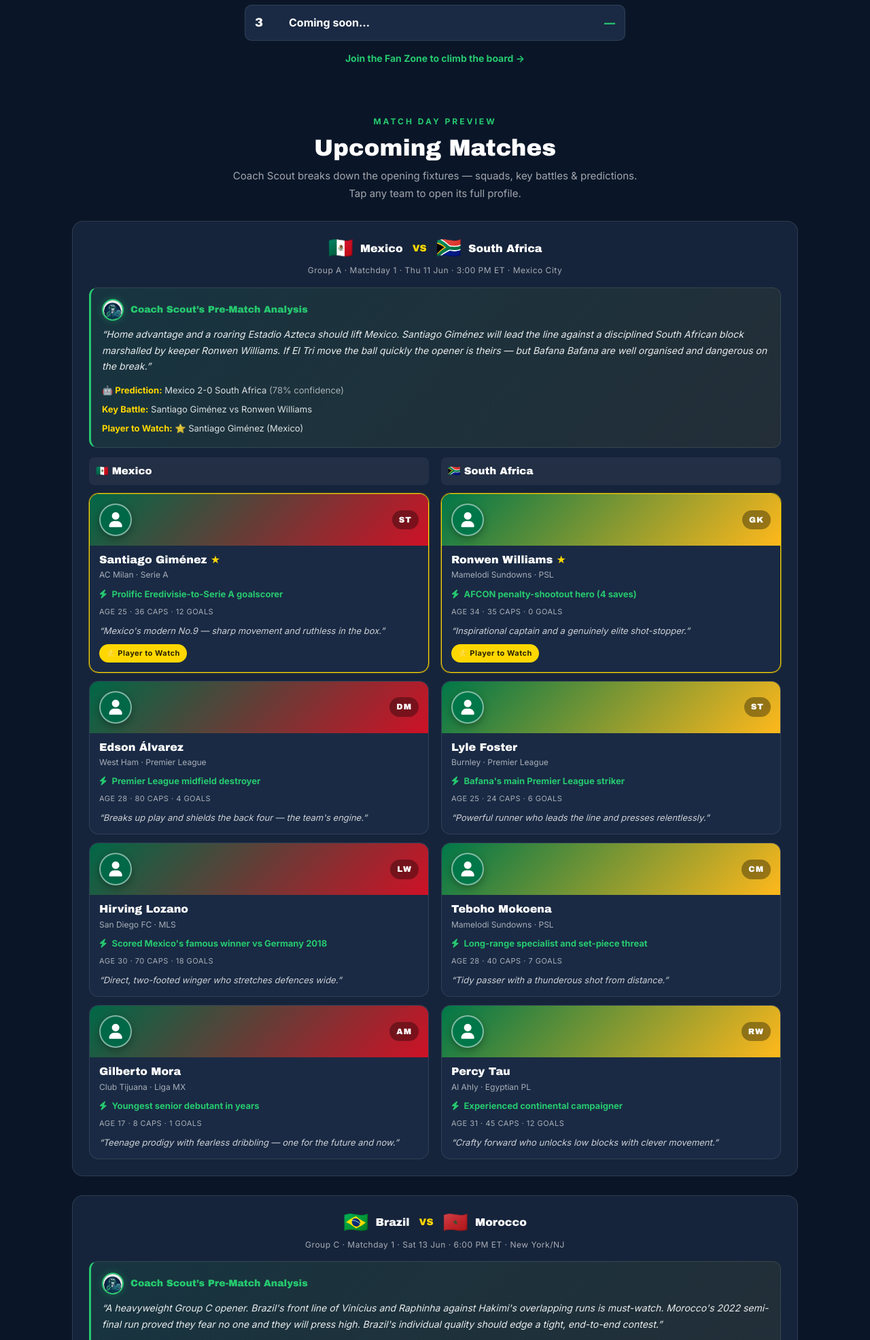
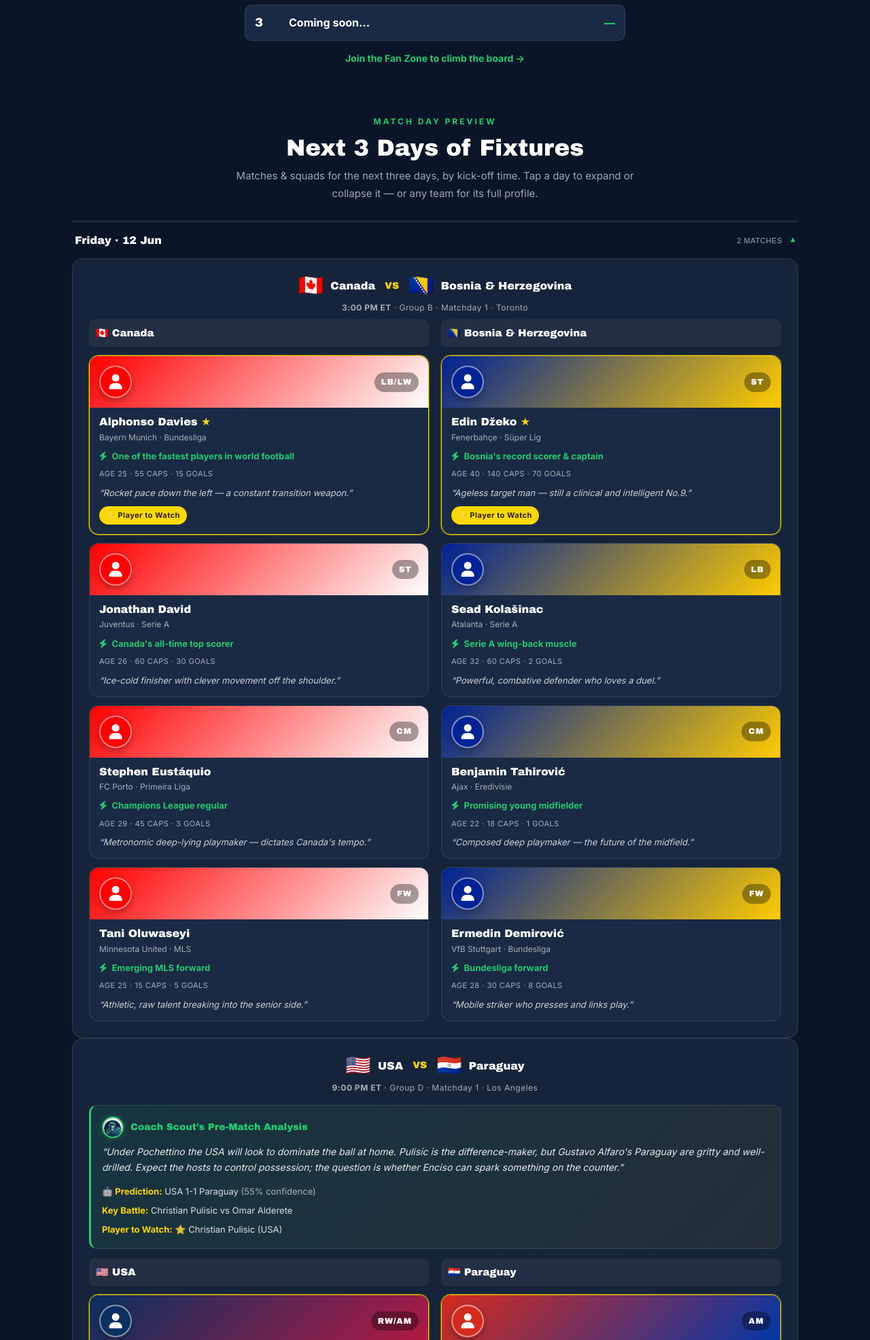
Before and after one commit to alexspencer2807/Scout-Videography, a Flask app: page /worldcup in a window 1280 px wide. Shown: the part 818-2790 px from the top of the page at 68% size. Run offline with Flask 3, Linux system fonts and the light colour scheme; data that the repository does not hold is empty.

Commit message:
Match preview: rolling 3-day view, time-ordered, collapsible by day
Rework the Match Day Preview from a fixed set of featured fixtures into a
rolling 3-day window driven by today's date:
- Shows the next 3 distinct fixture dates (falls back to the last 3 once the
  tournament ends), ordered by date then kick-off time.
- Each day is a collapsible group separated by a horizontal border; the nearest
  day is expanded by default, the rest collapsed.
- Every match still shows both squads' player profiles, plus Coach Scout's
  analysis when available for that fixture.

Co-Authored-By: Claude Opus 4.8 (1M context) <noreply@anthropic.com>

```diff
--- a/static/css/worldcup.css
+++ b/static/css/worldcup.css
@@ -518,6 +518,26 @@
   .wc-coach-ask-form select { flex-grow: 1; }
 }
 
+/* ============ ROLLING 3-DAY PREVIEW: collapsible day groups ============ */
+.wc-day-group { border-top: 2px solid var(--wc-line); }
+.wc-day-head {
+  width: 100%; display: flex; align-items: center; gap: 12px;
+  background: transparent; border: none; cursor: pointer;
+  padding: 18px 4px; color: #fff; text-align: left;
+}
+.wc-day-head:hover .wc-day-date { color: var(--wc-green); }
+.wc-day-date {
+  font-family: 'Archivo Black', sans-serif; font-size: 16px; margin-right: auto;
+  transition: color 0.2s;
+}
+.wc-day-count {
+  color: var(--wc-muted); font-size: 11px; text-transform: uppercase; letter-spacing: 0.5px;
+}
+.wc-day-chev { color: var(--wc-green); font-size: 14px; transition: transform 0.25s; }
+.wc-day-group.open .wc-day-chev { transform: rotate(180deg); }
+.wc-day-body { display: none; }
+.wc-day-group.open .wc-day-body { display: block; padding-bottom: 16px; }
+
 /* ============ ASK COACH SCOUT banner ============ */
 .wc-coachask-banner {
   display: block; width: 100%; max-width: 520px; margin: 22px auto 4px;
--- a/static/js/worldcup.js
+++ b/static/js/worldcup.js
@@ -848,18 +848,33 @@
     return null;
   }
 
-  function renderMatchPreview() {
-    var body = document.getElementById('wcMatchPreviewBody');
-    if (!body || !PLAYERS) return;
+  // Full weekday for the day separators, e.g. "Thursday · 11 June".
+  var WC_DOW_FULL = ['Sunday', 'Monday', 'Tuesday', 'Wednesday', 'Thursday', 'Friday', 'Saturday'];
+  function fmtFullDate(iso) {
+    if (!iso) return '';
+    var p = iso.split('-');
+    var d = new Date(Date.UTC(+p[0], +p[1] - 1, +p[2], 12));
+    return WC_DOW_FULL[d.getUTCDay()] + ' · ' + (+p[2]) + ' ' + WC_MONTHS[+p[1] - 1];
+  }
+  function localISO(d) {
+    var m = d.getMonth() + 1, day = d.getDate();
+    return d.getFullYear() + '-' + (m < 10 ? '0' : '') + m + '-' + (day < 10 ? '0' : '') + day;
+  }
+  // The next 3 distinct fixture dates from today — the rolling 3-day window.
+  // Falls back to the last 3 dates once the tournament is over.
+  function rollingDates() {
+    var seen = {}, dates = [];
+    MATCHES.forEach(function (m) { if (!seen[m.date]) { seen[m.date] = 1; dates.push(m.date); } });
+    dates.sort();
+    var todayISO = localISO(new Date());
+    var upcoming = dates.filter(function (d) { return d >= todayISO; });
+    return (upcoming.length ? upcoming : dates.slice(-3)).slice(0, 3);
+  }
 
-    var blocks = MATCH_ANALYSIS.map(function (an) {
-      var m = findMatchByNo(an.no);
-      if (!m) return '';
+  // One match block: teams + (Coach Scout analysis if available) + player profiles.
+  function matchPreviewBlock(m, an) {
     var tA = PLAYERS[m.ca], tB = PLAYERS[m.cb];
     if (!tA || !tB) return '';
-
-      var watchTeam = an.watchCode === m.cb ? tB : tA;
-      var watchPlayer = watchTeam.players.filter(function (p) { return p.player_to_watch; })[0] || watchTeam.players[0];
 
     var header =
       '<div class="wc-mp-header">' +
@@ -867,8 +882,10 @@
         '<span class="wc-mp-vs">VS</span>' +
         '<div class="wc-mp-team wc-team-link" data-team="' + m.cb + '"><span class="wc-mp-flag">' + m.b.f + '</span><span>' + esc(m.b.n) + '</span></div>' +
       '</div>' +
-        '<div class="wc-mp-meta">Group ' + esc(m.group) + ' · ' + mdLabel(m.md) + ' · ' + fmtMatchDate(m.date) + ' · ' + fmtTime(m.time) + ' ET · ' + esc(m.venue) + '</div>';
+      '<div class="wc-mp-meta"><strong class="wc-mp-time">' + fmtTime(m.time) + ' ET</strong> · Group ' + esc(m.group) + ' · ' + mdLabel(m.md) + ' · ' + esc(m.venue) + '</div>';
 
+    var analysis = '';
+    if (an) {
       // Avatar reflects Coach Scout's outcome once the match has a result.
       var coachState = 'analyzing';
       if (m.result) {
@@ -877,7 +894,9 @@
         var aw = m.result.a > m.result.b ? 'A' : (m.result.a < m.result.b ? 'B' : 'D');
         coachState = (pw === aw) ? 'celebrating' : 'shocked';
       }
-      var analysis =
+      var watchTeam = an.watchCode === m.cb ? tB : tA;
+      var watchPlayer = watchTeam.players.filter(function (p) { return p.player_to_watch; })[0] || watchTeam.players[0];
+      analysis =
         '<div class="wc-analysis">' +
           '<div class="wc-analysis-head"><img class="coach-scout-avatar sm" src="' + coachImg(coachState) + '" alt="Coach Scout"> Coach Scout&rsquo;s Pre-Match Analysis</div>' +
           '<p class="wc-analysis-text">&ldquo;' + esc(an.text) + '&rdquo;</p>' +
@@ -887,6 +906,7 @@
             '<div><span class="wc-analysis-k">Player to Watch:</span> ⭐ ' + esc(watchPlayer.name) + ' (' + esc(watchTeam.name) + ')</div>' +
           '</div>' +
         '</div>';
+    }
 
     var colA = tA.players.map(function (p) { return playerCard(p, tA.colors); }).join('');
     var colB = tB.players.map(function (p) { return playerCard(p, tB.colors); }).join('');
@@ -896,12 +916,45 @@
         '<div class="wc-mp-col"><div class="wc-mp-colhead wc-team-link" data-team="' + m.cb + '">' + m.b.f + ' ' + esc(m.b.n) + '</div>' + colB + '</div>' +
       '</div>';
 
-      // Note: no .fade-in here — these blocks are injected after the scroll
-      // observer has already run, so they'd never receive the .visible class.
     return '<div class="wc-mp-block">' + header + analysis + comparison + '</div>';
+  }
+
+  function renderMatchPreview() {
+    var body = document.getElementById('wcMatchPreviewBody');
+    if (!body || !PLAYERS) return;
+
+    var dates = rollingDates();
+    if (!dates.length) {
+      body.innerHTML = '<p class="wc-sub" style="text-align:center">No upcoming fixtures to preview.</p>';
+      return;
+    }
+
+    var analysisByNo = {};
+    MATCH_ANALYSIS.forEach(function (an) { analysisByNo[an.no] = an; });
+
+    // One collapsible group per day, days ordered by date, matches by kickoff time.
+    body.innerHTML = dates.map(function (dateISO, di) {
+      var dayMatches = MATCHES.filter(function (m) { return m.date === dateISO; })
+        .sort(function (a, b) { return a.time < b.time ? -1 : (a.time > b.time ? 1 : 0); });
+      var blocks = dayMatches.map(function (m) { return matchPreviewBlock(m, analysisByNo[m.no]); }).join('');
+      var open = di === 0;                 // nearest day expanded; the rest collapsed
+      var n = dayMatches.length;
+      return '<div class="wc-day-group' + (open ? ' open' : '') + '">' +
+        '<button type="button" class="wc-day-head" aria-expanded="' + open + '">' +
+          '<span class="wc-day-date">' + fmtFullDate(dateISO) + '</span>' +
+          '<span class="wc-day-count">' + n + ' match' + (n === 1 ? '' : 'es') + '</span>' +
+          '<span class="wc-day-chev" aria-hidden="true">▾</span>' +
+        '</button>' +
+        '<div class="wc-day-body">' + (blocks || '<p class="wc-sub" style="text-align:center;margin:16px auto">No fixtures.</p>') + '</div>' +
+      '</div>';
     }).join('');
 
-    body.innerHTML = blocks || '<p class="wc-sub" style="text-align:center">No upcoming fixtures to preview.</p>';
+    body.querySelectorAll('.wc-day-head').forEach(function (btn) {
+      btn.addEventListener('click', function () {
+        var open = btn.parentNode.classList.toggle('open');
+        btn.setAttribute('aria-expanded', open ? 'true' : 'false');
+      });
+    });
   }
 
   // Coach Scout tournament outlook from FIFA ranking (expanded 48-team / Round-of-32 format).
--- a/templates/worldcup.html
+++ b/templates/worldcup.html
@@ -42,8 +42,8 @@
   <section class="wc-section wc-center fade-in" id="wcMatchPreview">
     <div class="container">
       <div class="wc-eyebrow">Match Day Preview</div>
-      <h2 class="wc-h2">Upcoming Matches</h2>
-      <p class="wc-sub" style="margin:0 auto">Coach Scout breaks down the opening fixtures — squads, key battles &amp; predictions. Tap any team to open its full profile.</p>
+      <h2 class="wc-h2">Next 3 Days of Fixtures</h2>
+      <p class="wc-sub" style="margin:0 auto">Matches &amp; squads for the next three days, by kick-off time. Tap a day to expand or collapse it — or any team for its full profile.</p>
       <div id="wcMatchPreviewBody" class="wc-mp-wrap"></div>
     </div>
   </section>
```
Lines whose indentation alone changed are shown as unchanged.
